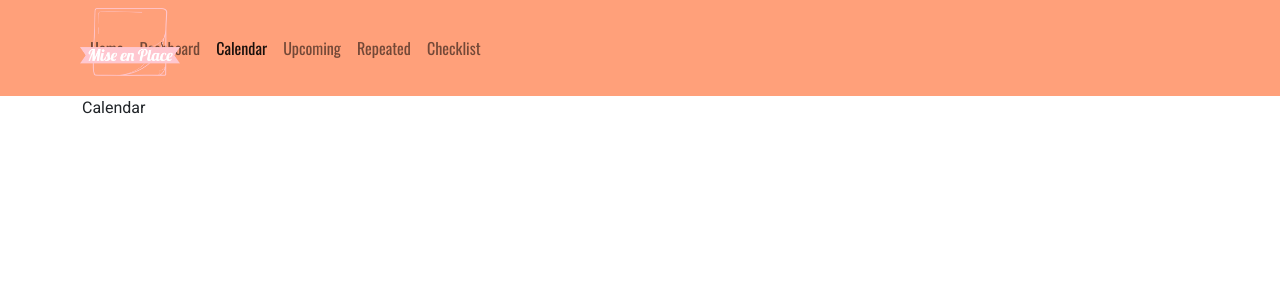
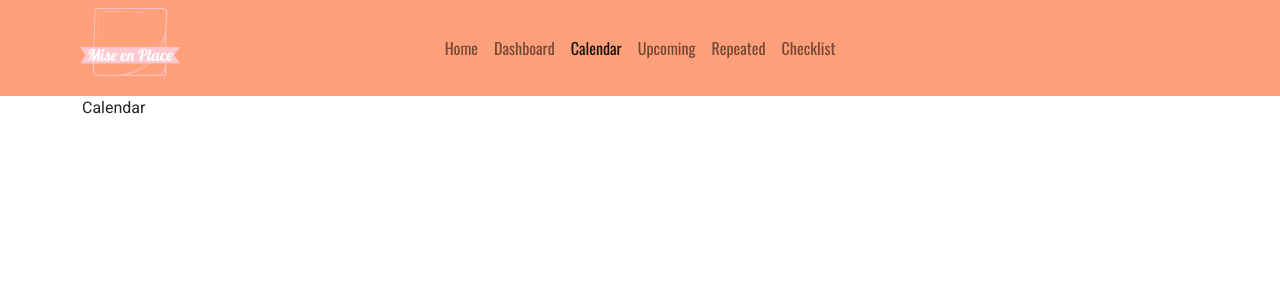
Before and after one commit to jvbridge/mise-en-place-react, a React (Create React App) app in the folder src/client/: page /Calendar in a window 1280 px wide. Shown: the top 300 px of the page. Built offline with nearby package versions, Linux system fonts and the light colour scheme.

Commit message:
made navbar centered

```diff
--- a/src/client/src/components/Homebar/index.tsx
+++ b/src/client/src/components/Homebar/index.tsx
@@ -6,7 +6,7 @@ function Homebar(/*{ loggedIn }: { loggedIn: boolean }*/) {
   return (
     <Navbar className="justify-content-center">
       <img src={logo} alt="" width="100" height="80" id="logo" />
-      <Container>
+      <Container className="justify-content-center">
         <Nav>
           <LinkContainer to={'/Home'}>
             <Nav.Link>Home</Nav.Link>
```
